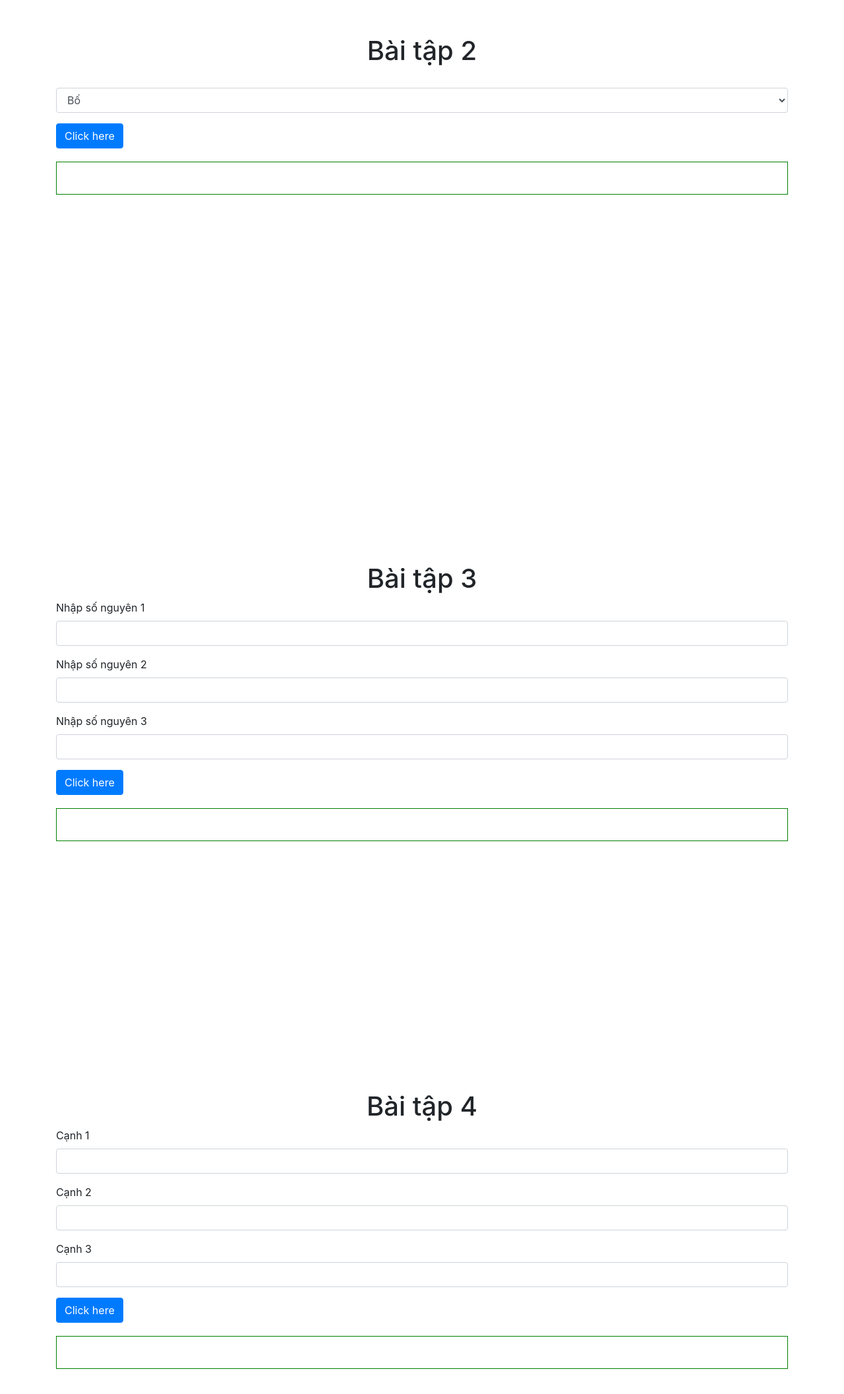
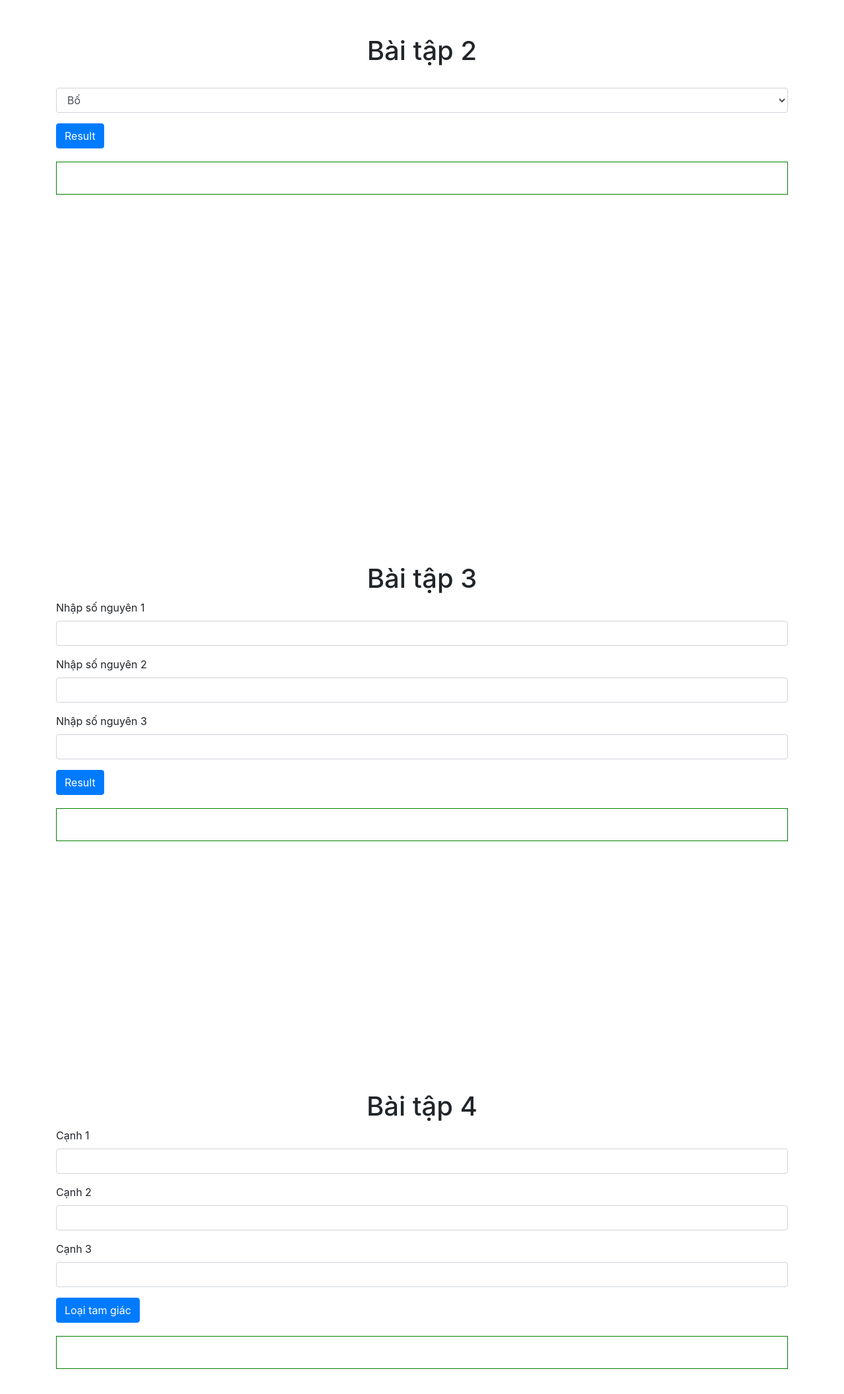
Before and after one commit to trantronghieu222/BC65_BT-JS_Buoi4_TranTrongHieu, a plain HTML site: page index.html in a window 1280 px wide. Shown: the part 797-2910 px from the top of the page at 66% size. Drawn offline with nearby package versions, Linux system fonts and the light colour scheme.

Commit message:
nộp bài

```diff
--- a/JS/script.js
+++ b/JS/script.js
@@ -171,7 +171,7 @@ document.getElementById("btnBai4").onclick = function(){
         loaiTamGiac = "Tam giác vuông";
     }
     else{
-        loaiTamGiac = "Tam giác nhọn"
+        loaiTamGiac = "Tam giác thường"
     }
     document.getElementById("result__bai4").innerHTML = loaiTamGiac;
 }
--- a/index.html
+++ b/index.html
@@ -94,7 +94,7 @@
           </select>
         </div>
         <button type="button" class="btn btn-primary" id="btnBai2">
-          Click here
+          Result
         </button>
         <div id="result__bai2" class="result"></div>
       </div>
@@ -138,7 +138,7 @@
           />
         </div>
         <button type="button" class="btn btn-primary" id="btnBai3">
-          Click here
+          Result
         </button>
         <div id="result__bai3" class="result"></div>
       </div>
@@ -182,7 +182,7 @@
           />
         </div>
         <button type="button" class="btn btn-primary" id="btnBai4">
-          Click here
+          Loại tam giác
         </button>
         <div id="result__bai4" class="result"></div>
       </div>
```
